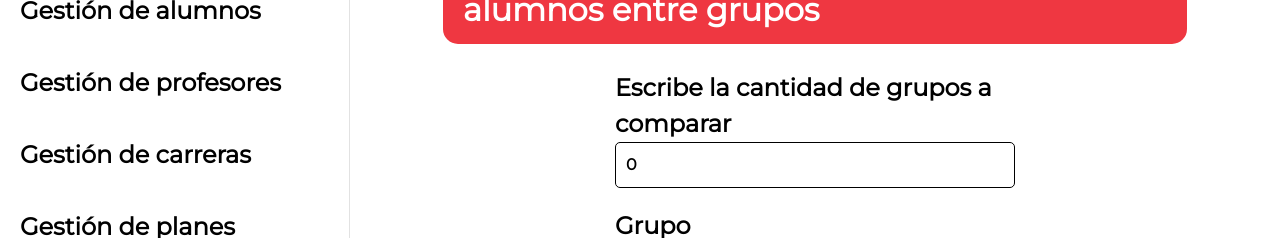
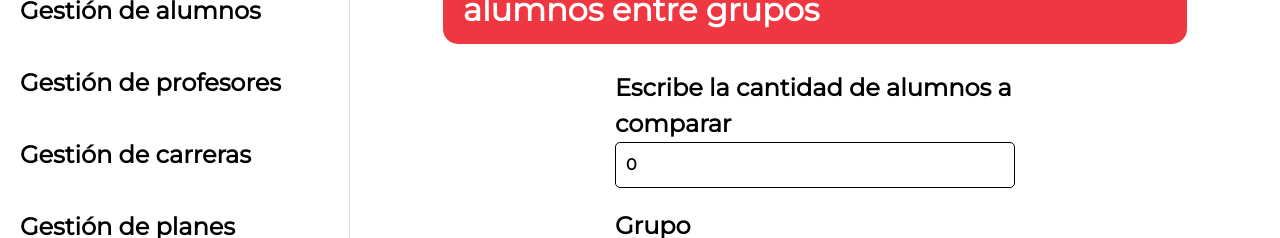
Before and after one commit to Gixarde3/EstadiaFrontend, a React (Vite) app: page /home/grafica-alumnos in a window 1280 px wide. Shown: the part 339-577 px from the top of the page. Built offline with nearby package versions, Linux system fonts and the light colour scheme; sample sign-in values are in the browser's storage.

Commit message:
Correcciones

```diff
--- a/src/pages/Asignatura.jsx
+++ b/src/pages/Asignatura.jsx
@@ -77,12 +77,15 @@ function Asignatura() {
     }
     return (
         <div className='contenedor'>
+            {
+                user.privilege === 1 &&
                 <button type="button" className="button" style={{
                     position: 'fixed',
                     bottom: '1rem',
                     right: '1rem',
                     zIndex: 2
                 }} onClick={generarRetroalimentacion}>Generar retroalimentación</button>
+            }
             <div id={`header-materia`} className={`color-${color}`}>
                 <h1>{objeto.nombre}</h1>
                 <h2>Profesor: {objeto.nombreProfesor}</h2>
--- a/src/pages/GraficaAlumnos.jsx
+++ b/src/pages/GraficaAlumnos.jsx
@@ -65,7 +65,7 @@ function GraficaAlumnos() {
             <h1>Gráfica comparativa entre resultados de alumnos entre grupos</h1>
             <form className="login">
                 <label>
-                    Escribe la cantidad de grupos a comparar
+                    Escribe la cantidad de alumnos a comparar
                     <input type="number" value={cantidadGrupos} onChange={(e) => {
                         setCantidadGrupos(parseInt('0' + e.target.value));
                     }}/>
```
Lines whose indentation alone changed are shown as unchanged.
